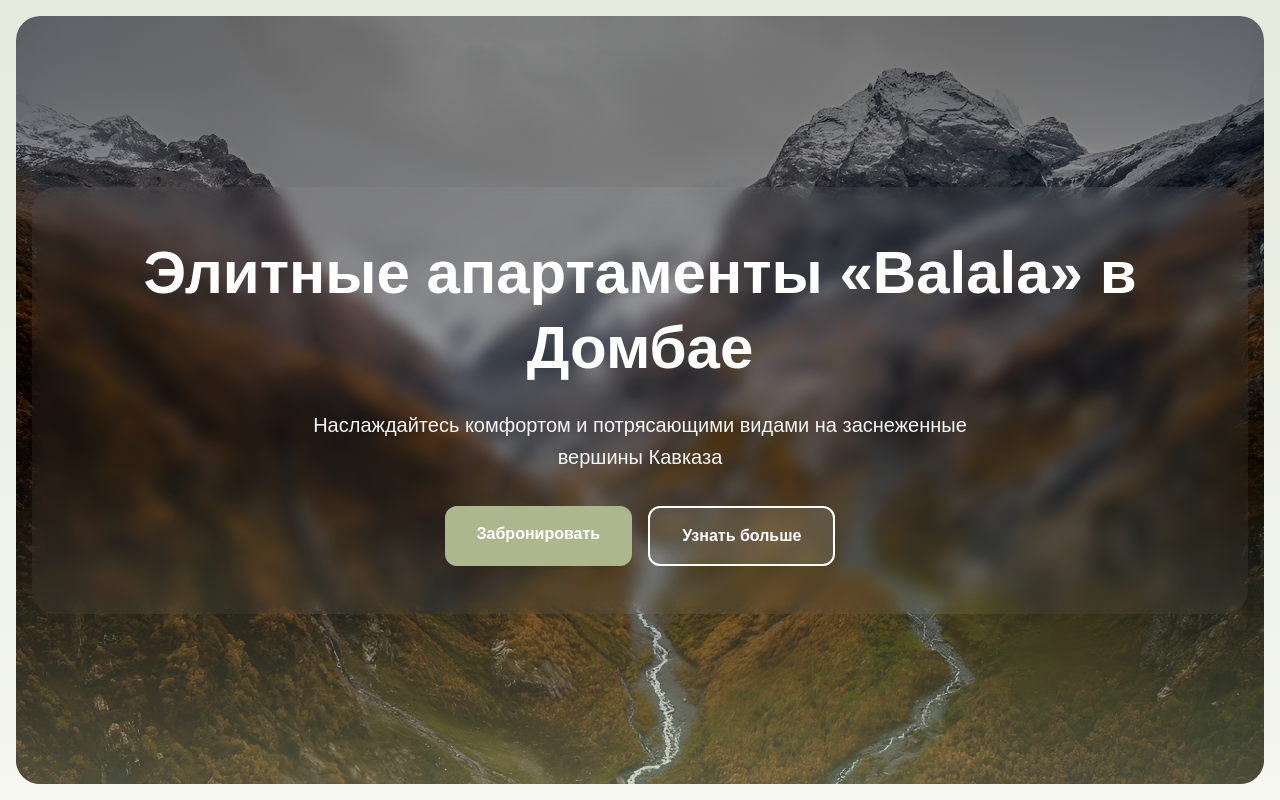
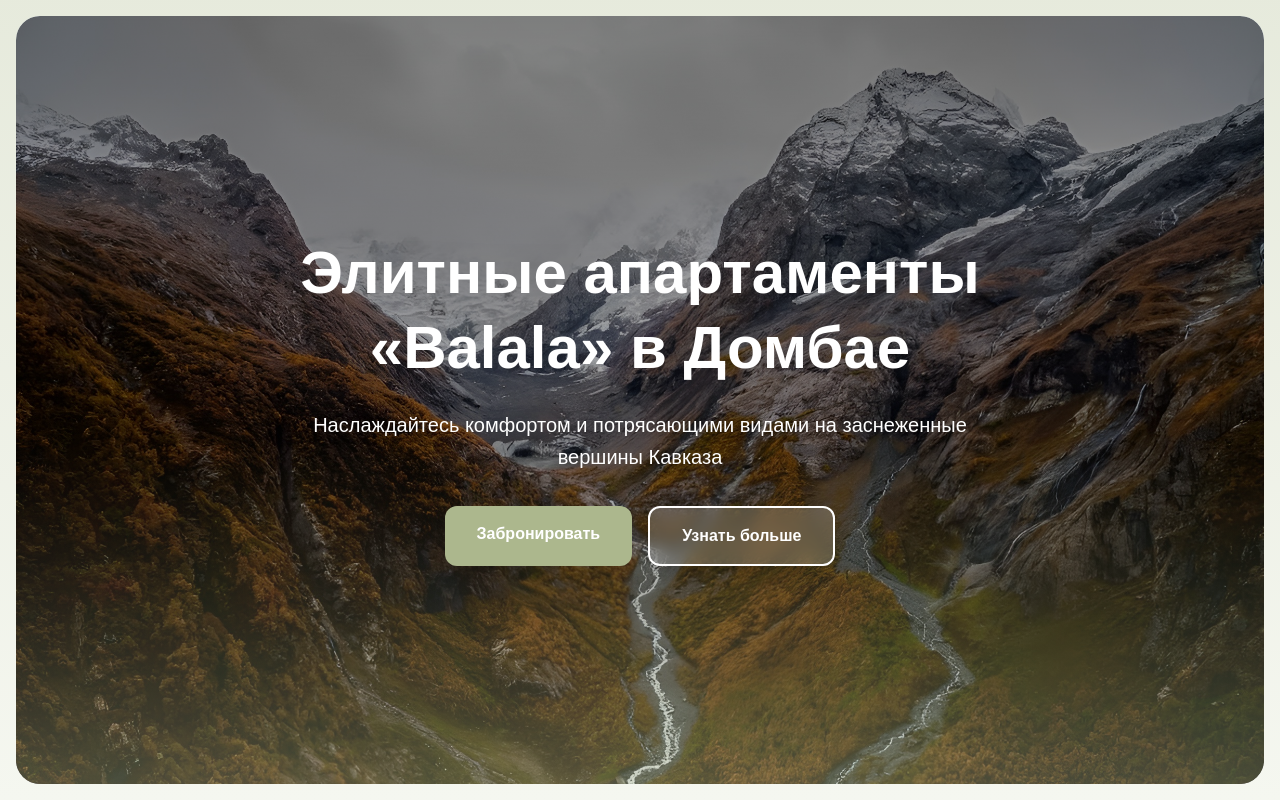
Before and after one commit to Biaslan-git/apartments-landing, a Next.js app: page / in a window 1280 px wide. Shown: the top 800 px of the page. Built offline with nearby package versions, Linux system fonts and the light colour scheme.

Commit message:
Убрал эффект блюра в герой секции

```diff
--- a/app/page.tsx
+++ b/app/page.tsx
@@ -21,18 +21,18 @@ export default function Home() {
           </div>
 
           <div className="relative z-10 flex flex-col items-center justify-center min-h-screen px-4 text-center text-white p-4 mx-4">
-            <div className="backdrop-blur-sm bg-white/5 rounded-3xl p-8 md:p-12">
-              <h1 className="text-3xl sm:text-4xl md:text-5xl lg:text-6xl font-bold mb-6 leading-tight">
+            <div className="max-w-4xl">
+              <h1 className="text-3xl sm:text-4xl md:text-5xl lg:text-6xl font-bold mb-6 leading-tight drop-shadow-2xl">
                 Элитные апартаменты «Balala» в Домбае
               </h1>
-              <p className="text-base sm:text-lg md:text-xl mb-8 max-w-2xl mx-auto opacity-95 leading-relaxed">
+              <p className="text-base sm:text-lg md:text-xl mb-8 max-w-2xl mx-auto leading-relaxed drop-shadow-lg">
                 Наслаждайтесь комфортом и потрясающими видами на заснеженные вершины Кавказа
               </p>
               <div className="flex flex-col sm:flex-row gap-4 justify-center max-w-md mx-auto">
-                <a href="#contact" className="bg-[#ACB78D] text-white font-bold px-8 py-4 rounded-xl hover:bg-[#9BA67A] transition-all duration-300 shadow-xl hover:shadow-2xl transform hover:scale-105">
+                <a href="#contact" className="bg-[#ACB78D] text-white font-bold px-8 py-4 rounded-xl hover:bg-[#9BA67A] transition-all duration-300 shadow-2xl hover:shadow-3xl transform hover:scale-105">
                   Забронировать
                 </a>
-                <a href="#description" className="border-2 border-white backdrop-blur-md bg-white/10 text-white font-bold px-8 py-4 rounded-xl hover:bg-white/20 transition-all duration-300">
+                <a href="#description" className="border-2 border-white bg-white/20 backdrop-blur-sm text-white font-bold px-8 py-4 rounded-xl hover:bg-white/30 transition-all duration-300 shadow-xl">
                   Узнать больше
                 </a>
               </div>
```
